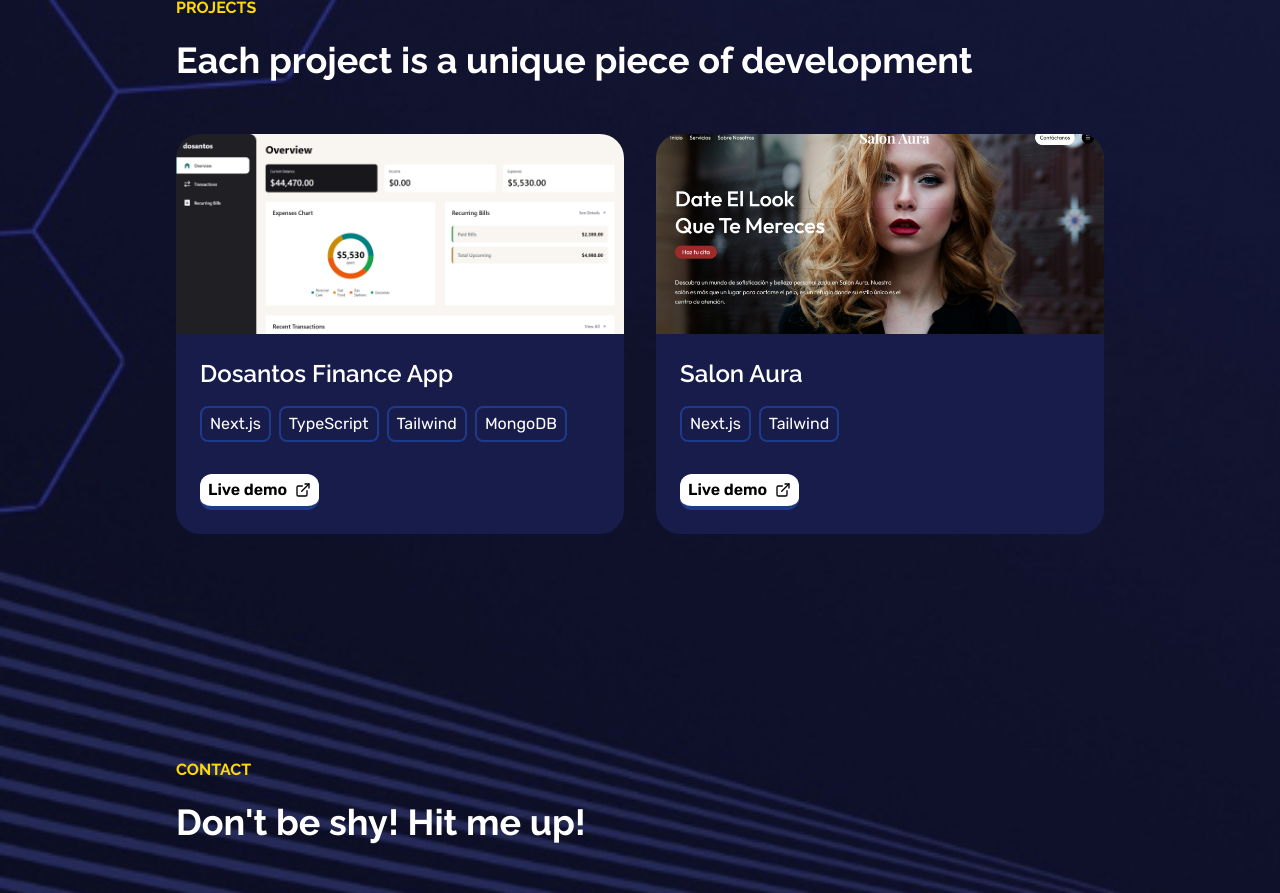
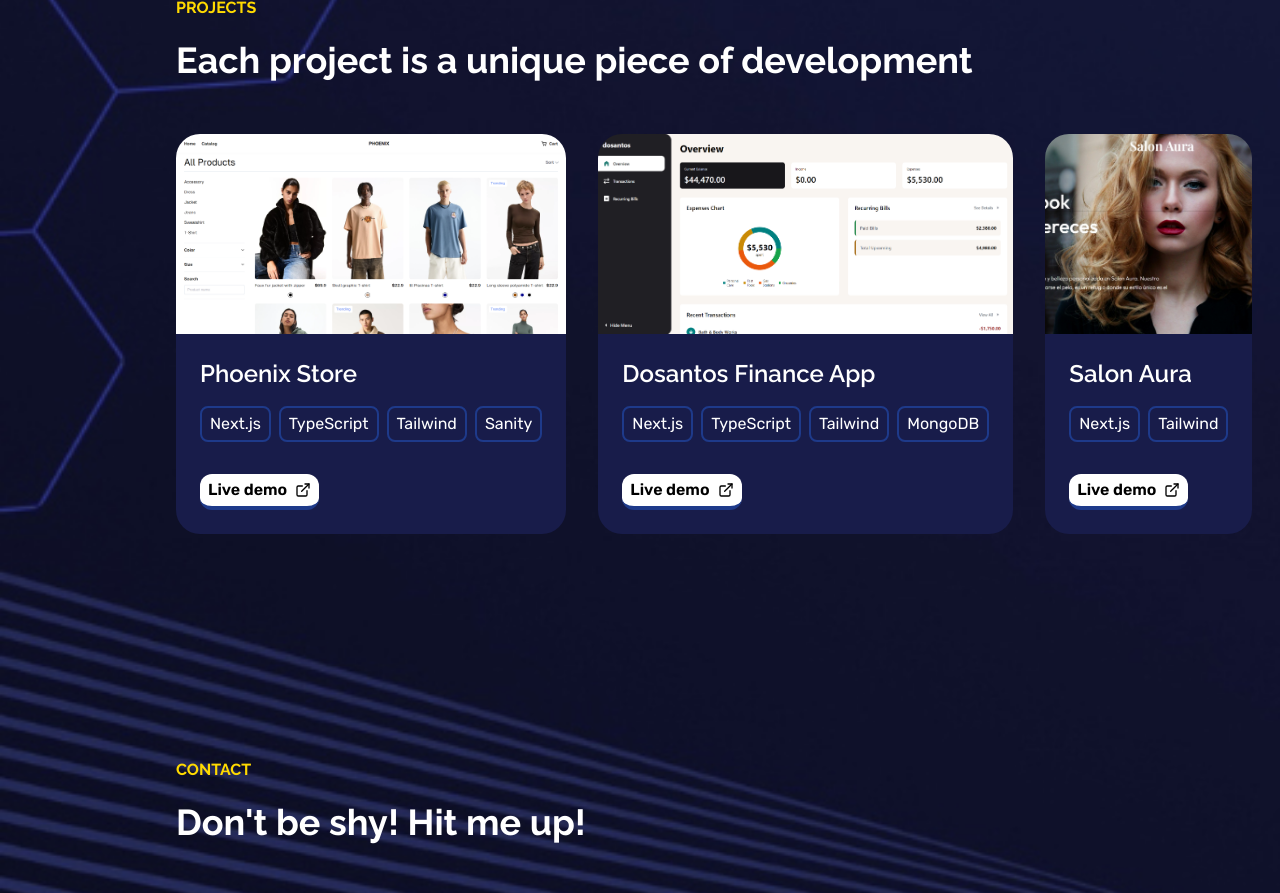
Before and after one commit to lewisdls/portfolio, a React (Create React App) app: page / in a window 1280 px wide. Shown: the part 1540-2433 px from the top of the page. Built offline with nearby package versions, Linux system fonts and the light colour scheme.

Commit message:
Adding new project!

```diff
--- a/src/components/Projects.js
+++ b/src/components/Projects.js
@@ -30,6 +30,41 @@ const Projects = () => {
           delay: 0.3,
         }}
       >
+        <div className="w-full">
+          <img
+            className="w-full object-cover object-top rounded-t-3xl lg:h-[200px]"
+            src="/store.png"
+            alt=""
+          />
+          <div className="flex flex-col gap-4 p-6 bg-[#181c4a] rounded-b-3xl w-full">
+            <h3 className="font-semibold text-2xl">Phoenix Store</h3>
+            <div className="flex flex-col lg:flex-row gap-2">
+              <div className="flex gap-2">
+                <p className="px-2 py-1 border-blue-900 border-solid border-2 rounded-lg cursor-default">
+                  Next.js
+                </p>
+                <p className="px-2 py-1 border-blue-900 border-solid border-2 rounded-lg cursor-default">
+                  TypeScript
+                </p>
+                <p className="px-2 py-1 border-blue-900 border-solid border-2 rounded-lg cursor-default">
+                  Tailwind
+                </p>
+              </div>
+              <p className="px-2 py-1 border-blue-900 border-solid border-2 rounded-lg cursor-default self-start">
+                Sanity
+              </p>
+            </div>
+            <a
+              href="https://phoenix-store-gamma.vercel.app"
+              target="_blank"
+              rel="noreferrer"
+            >
+              <button className="flex items-center gap-2 font-semibold text-md bg-white text-black w-max mt-4 px-2 py-1 rounded-xl border-b-blue-900 border-b-4">
+                Live demo <FiExternalLink />
+              </button>
+            </a>
+          </div>
+        </div>
         <div className="w-full">
           <img
             className="w-full object-cover object-top rounded-t-3xl lg:h-[200px]"
```
Also changed, not shown: public/store.png (added).
